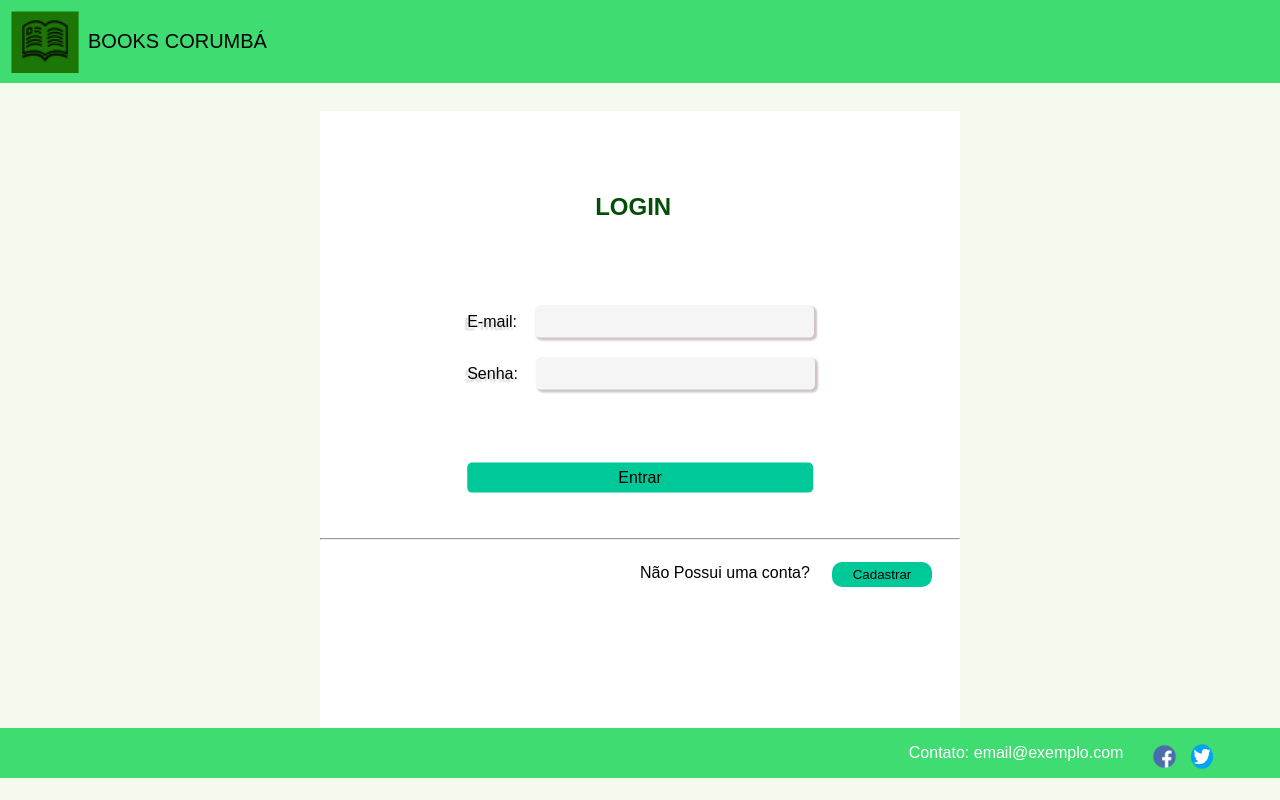
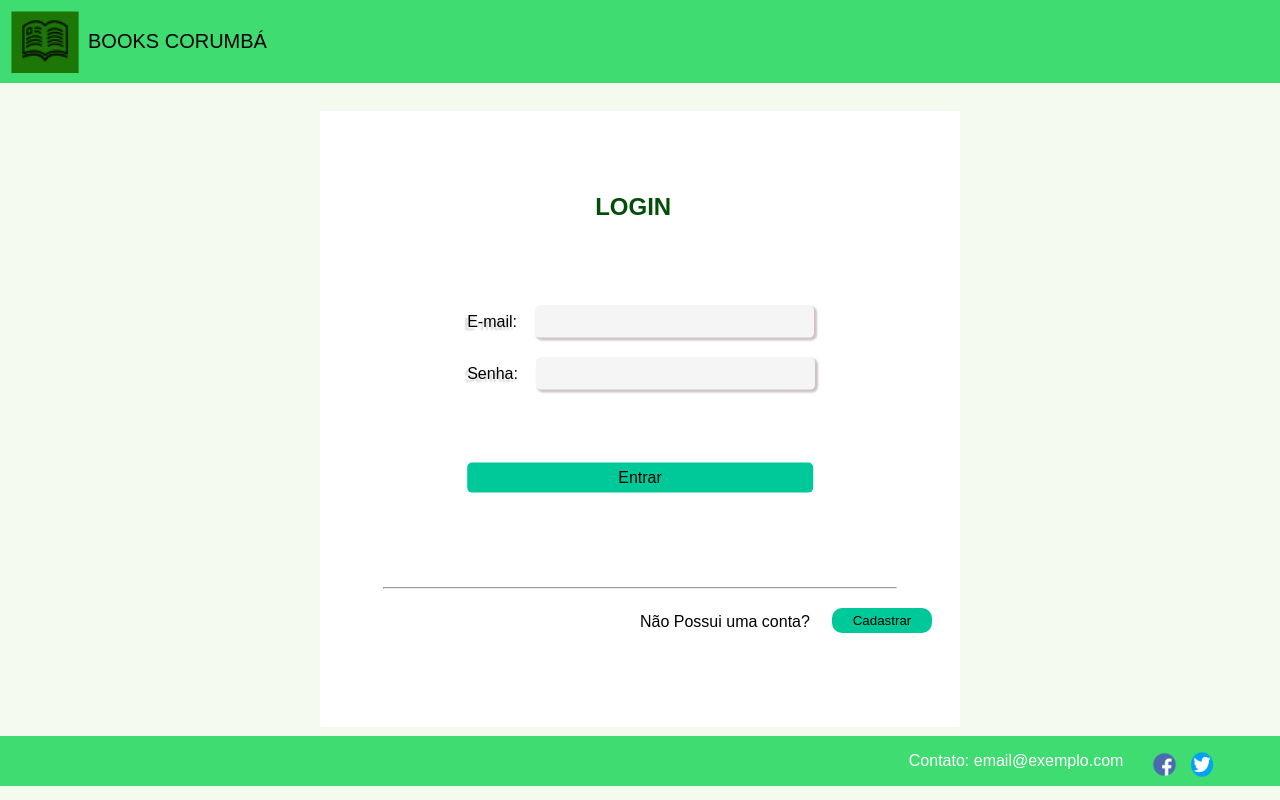
Before and after one commit to Higor335/BooksCorumba, a React (Vite) app in the folder vite-project/: page / in a window 1280 px wide. Built offline with nearby package versions, Linux system fonts and the light colour scheme.

Commit message:
feat: :sparkles: Adicionada a tela Frame base
adicionando tela modelo para as próximas telas (home, venda, produto)

```diff
--- a/vite-project/src/Components/Login/Login.tsx
+++ b/vite-project/src/Components/Login/Login.tsx
@@ -1,8 +1,11 @@
 import "../Styles/Login.scss"
-import { BsTwitter, BsFacebook } from "react-icons/Bs";
-
 
 export default function Login(){
+
+    function validarConta(){
+        return(<><span>Hello</span></>);
+    }
+
     return(
         <body>
             <div className="BarraSuperior">
@@ -22,16 +25,16 @@ export default function Login(){
 
                 <form action="">
                     <label htmlFor="">E-mail: </label>
-                    <input type="text" /><br/>
-                    <label htmlFor="">Senha: </label>
-                    <input type="text" /><br />
-                    <button>Entrar</button>
+                    <input type="email" name="email" /><br/>
+                    <label>Senha: </label>
+                    <input type="password" /><br />
+                    <button onClick={validarConta}>Entrar</button>
                 </form>
                 <div className="baixo">
                     <br />
                     <hr />
                     <p>Não Possui uma conta?</p>
-                    <button>Cadastrar</button>
+                    <a href="./Cadastro.tsx"><button>Cadastrar</button></a>
                 </div>
             </div>
         </body>
--- a/vite-project/src/Components/Styles/Login.scss
+++ b/vite-project/src/Components/Styles/Login.scss
@@ -9,7 +9,7 @@ button{
 
 .BarraSuperior{
     position: absolute;
-    width: 100%;
+    width: 98.5%;
     left: 0;
     top: 0;
     background-color: rgb(63,220,114);
@@ -88,7 +88,7 @@ button{
 
 .baixo{
     position: absolute;
-    top: 65%;
+    top: 73%;
     width: 100%;
 
     p{
@@ -98,19 +98,21 @@ button{
     button{
         position: absolute;
         left: 80%;
-        top: 140%;
+        top: 130%;
         width: 100px;
         height: 25px;
         border-radius: 10px;
         border: 0;
     }
-
+    hr{
+        width: 80%;
+    }
 }
 .BarraInferior{
     position: absolute;
     width: 100%;
     left: 0;
-    top: 91%;
+    top: 92%;
     background-color: rgb(63,220,114);
     color: white;
     display: flex;
```
Also changed, not shown: 1 other file (tests, documents, lock files or other folders).
